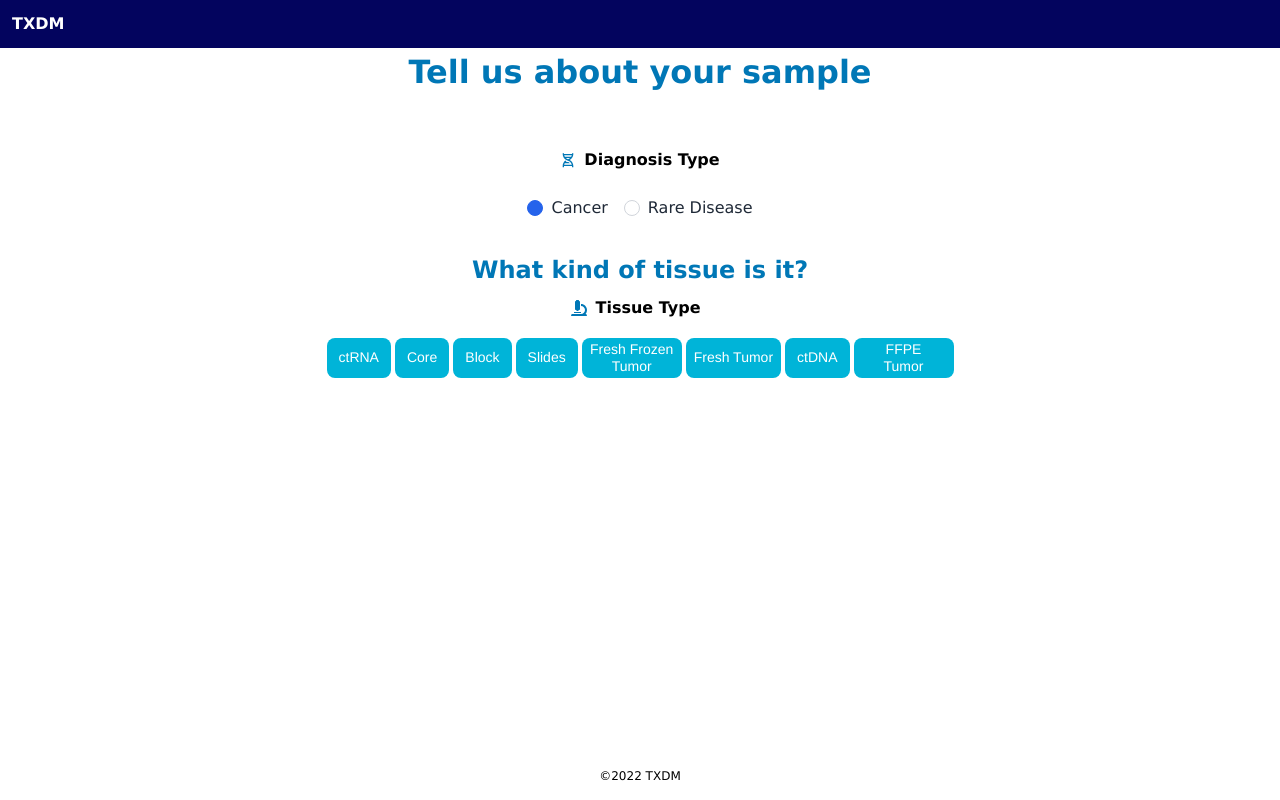
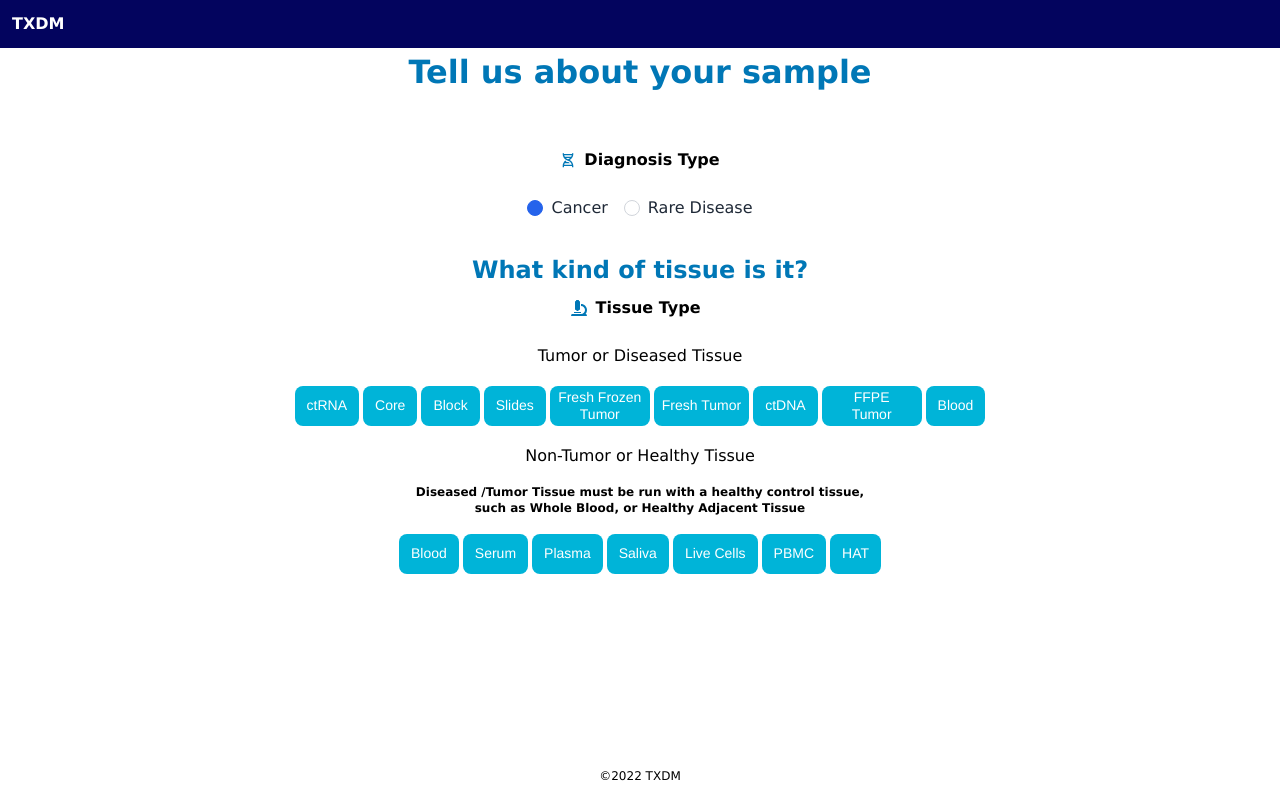
Before and after one commit to PersonofNote/TXDM, a React (Create React App) app in the folder client/: page / in a window 1280 px wide. Both pictures are taken after a click on the radio button 535 px from the left and 208 px from the top of the page. Built offline with nearby package versions, Linux system fonts and the light colour scheme.

Commit message:
Update visuals on form at request

```diff
--- a/client/src/components/TissueForm.js
+++ b/client/src/components/TissueForm.js
@@ -52,6 +52,7 @@ function TissueForm () {
         }
 
       } else {
+        // Check for the state where it's cancer vs rare disease and that's changed!
         setData({ ...data, [e.target.name]: e.currentTarget.value })
       }
     }
@@ -93,14 +94,30 @@ function TissueForm () {
   const cancerValues = constants.cancer
   const rareDiseaseValues = constants.rareDisease
   // TODO: Extract into single, reusable component
-  const cancerButtonSelects = cancerValues.map((val) => {
+  const cancerUnhealthyButtons = cancerValues.unhealthySample.map((val) => {
     const padding = adjustPropertySizebyTextLength(val)
-    return <button multiple name="tissueType" className={`m-2 button leading-tight ${data['tissueType'].includes(val) ? 'active' : ''}`} style={{ margin: '2px', padding }} onClick={handleSelect} value={val} key={`form-${val}`}>{val}</button>
+    return <button multiple name="tissueType" className={`m-2 button leading-tight ${data['tissueType'].includes(val) ? 'active' : ''}`} style={{ margin: '2px', padding }} onClick={handleSelect} value={val} key={`form-unhealthy-sample-${val}`}>{val}</button>
+  })
+  const cancerHealthyTissueButtons = cancerValues.healthySample.map((val) => {
+    const padding = adjustPropertySizebyTextLength(val)
+    return <button multiple name="tissueType" className={`m-2 button leading-tight ${data['tissueType'].includes(val) ? 'active' : ''}`} style={{ margin: '2px', padding }} onClick={handleSelect} value={val} key={`form-health-sample-${val}`}>{val}</button>
   })
   const rareDiseaseButtonSelects = rareDiseaseValues.map((val) => {
     const padding = adjustPropertySizebyTextLength(val)
-    return <button multiple name="tissueType" className={`m-2 button leading-tight ${data['tissueType'].includes(val) ? 'active' : ''}`} style={{ margin: '2px', padding }} onClick={handleSelect} value={val} key={`form-${val}`}>{val}</button>
+    return <button multiple name="tissueType" className={`m-2 button leading-tight ${data['tissueType'].includes(val) ? 'active' : ''}`} style={{ margin: '2px', padding }} onClick={handleSelect} value={val} key={`form-sample-${val}`}>{val}</button>
   })
+
+  const cancerButtonsSection = <>
+    <h4 className="p-2">Tumor or Diseased Tissue</h4>
+    <div className="flex flex-row flex-wrap justify-center max-w-m">
+      {cancerUnhealthyButtons}
+    </div>
+    <h4 className="w-full text-center p-2">Non-Tumor or Healthy Tissue</h4>
+    <p className="text-xs font-semibold w-2/3 p-2">Diseased /Tumor Tissue must be run with a healthy control tissue, such as Whole Blood, or Healthy Adjacent Tissue</p>
+    <div className="flex flex-row flex-wrap justify-center max-w-m">
+      {cancerHealthyTissueButtons}
+    </div>
+    </>
 
   const unitDropdown = constants.tissue_sample_units.map(unit =>
     <option key={unit} value={unit}>{unit}</option>
@@ -146,7 +163,7 @@ function TissueForm () {
           <h3 className={`helper-text ${data.tissueType.length < 1 && !hasBeenClicked && 'visible'}`}>What kind of tissue is it?</h3>
           <label className="flex justify-center items-center" htmlFor="tissueType"><FaMicroscope className="icon animate-grow" style={{fill: '#0077b6'}} /> <h4 className="pl-2 font-semibold" style={{padding: '8px'}}>Tissue Type</h4></label>
           <div className="flex flex-row flex-wrap justify-center max-w-m">
-            {data.diagnosisType && data.diagnosisType === 'cancer' ? cancerButtonSelects : rareDiseaseButtonSelects}
+            {data.diagnosisType && data.diagnosisType === 'cancer' ? cancerButtonsSection : rareDiseaseButtonSelects}
           </div>
           {hasBeenClicked && data.tissueType.length < 1 && <div className="error">Please select at least one tissue type </div>}
           </div>
--- a/client/src/data.json
+++ b/client/src/data.json
@@ -25,7 +25,7 @@
     "recyEJzBs2n36YWA5": "Saliva",
     "reczCaSqvunbPx7KE": "FFPE Tumor"
   },
-  "cancer": [
+  "cancer": { "unhealthySample" : [
     "ctRNA",
     "Core",
     "Block",
@@ -33,8 +33,19 @@
     "Fresh Frozen Tumor",
     "Fresh Tumor",
     "ctDNA",
-    "FFPE Tumor"
+    "FFPE Tumor",
+    "Blood"
   ],
+  "healthySample": [
+    "Blood",
+"Serum",
+"Plasma",
+"Saliva",
+"Live Cells",
+"PBMC",
+"HAT"
+  ]
+},
   "rareDisease": [
     "Blood",
     "Saliva",
```
